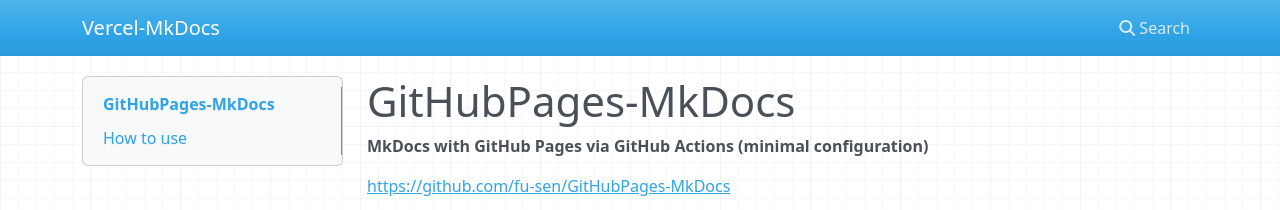
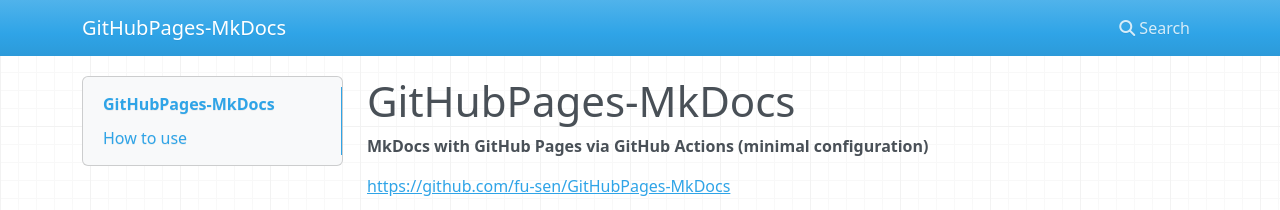
Before and after one commit to fu-sen/GitHubPages-MkDocs, an MkDocs documentation site: the page built from docs/index.md, in a window 1280 px wide. Shown: the top 210 px of the page. Built offline with MkDocs 1.6.1, drawn with Linux system fonts in a browser that asks for light colours; nearby versions of some CDN libraries.

Commit message:
:octocat: < You forgot to change!

```diff
--- a/mkdocs.yml
+++ b/mkdocs.yml
@@ -1 +1 @@
-site_name: Vercel-MkDocs
+site_name: GitHubPages-MkDocs
```
